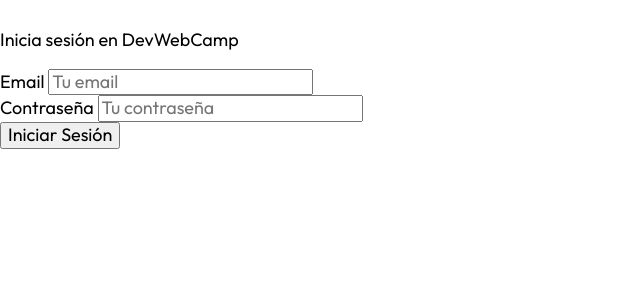
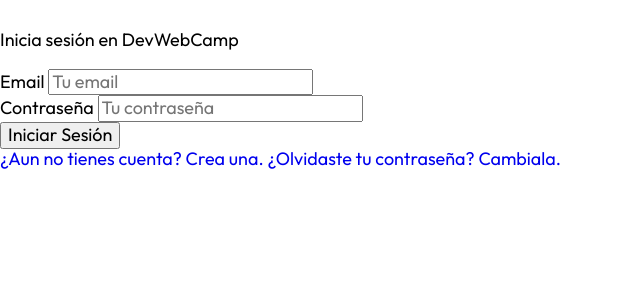
Before and after one commit to ivan-burgio/proyecto-devwebcamp-mvc, a PHP site: template views/auth/login.php in a window 1280 px wide. Shown: the top 300 px of the page, without its empty margins (0-640 px from the left). Run offline with PHP 8.4, Linux system fonts and the light colour scheme; the template is opened without the code that fills it, so the values that code supplies are empty; some libraries are stand-ins or nearby versions.

Commit message:
Añadiendo enlaces al login

```diff
--- a/views/auth/login.php
+++ b/views/auth/login.php
@@ -28,4 +28,9 @@
         <input type="submit" class="formulario__submit" value="Iniciar Sesión">
     </form>
 
+    <div class="acciones">
+        <a href="/registro" class="acciones__enlaces">¿Aun no tienes cuenta? Crea una.</a>
+        <a href="/olvide" class="acciones__enlaces">¿Olvidaste tu contraseña? Cambiala.</a>
+    </div>
+
 </main>
```
